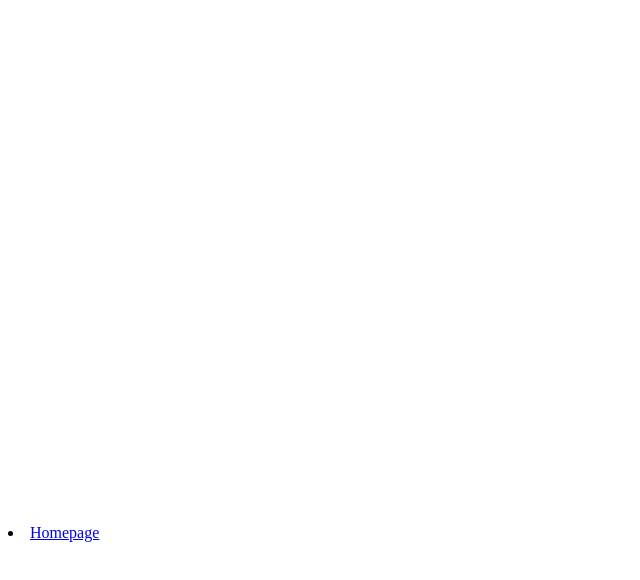
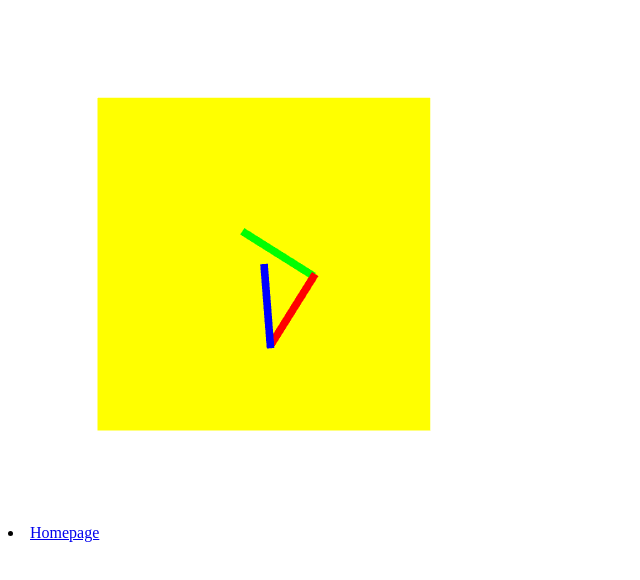
Before and after one commit to sturla-freyr/sturla-freyr.github.io, a plain HTML site: page v6/clock.html in a window 1280 px wide. Shown: the whole page, without its empty margins (0-640 px from the left). Drawn offline with Linux system fonts and the light colour scheme.

Commit message:
betri billy og overengineered klukka

```diff
--- a/v6/billy.js
+++ b/v6/billy.js
@@ -127,7 +127,7 @@ function render()
 
     var mv = mat4();
     mv = mult( mv, rotateX(spinX) );
-    mv = mult( mv, rotateY(spinY) ) ;
+    mv = mult( mv, rotateY(spinY) );
 
     // First the right wall
     mv1 = mult( mv, translate( -0.5, 0.0, 0.0 ) );
--- a/v6/clock.html
+++ b/v6/clock.html
@@ -6,23 +6,27 @@
 <title>Skrítinn klukka!</title>
 
 <script id="vertex-shader" type="x-shader/x-vertex">
-attribute vec4 vPosition;
+    attribute  vec4 vPosition;
+    attribute  vec4 vColor;
+    varying vec4 fColor;
 
-void
-main()
-{
-	gl_PointSize = 1.0;
-    gl_Position = vPosition;
-}
+    uniform mat4 transform;
+
+    void main()
+    {
+        fColor = vColor;
+        gl_Position = transform * vPosition;
+    }
 </script>
 
 <script id="fragment-shader" type="x-shader/x-fragment">
 precision mediump float;
 
-void
-main()
+varying vec4 fColor;
+
+void main()
 {
-    gl_FragColor = vec4( 0.0, 1.0, 0.0, 1.0 );
+    gl_FragColor = fColor;
 }
 </script>
 
--- a/v6/clock.js
+++ b/v6/clock.js
@@ -0,0 +1,189 @@
+var canvas;
+var gl;
+
+var numVertices  = 36;
+
+var points = [];
+var colors = [];
+
+var movement = false;     // Do we rotate?
+var spinX = 0;
+var spinY = 0;
+var origX;
+var origY;
+
+var matrixLoc;
+
+var hourHandSpeed = (30/3600)*-1;
+var minuteHandSpeed = (6/60)*-1;
+var secondHandSpeed = -6; // 6 degrees per second
+
+var hourHandAngle;
+var minuteHandAngle;
+var secondHandAngle;
+
+window.onload = function init()
+{
+    canvas = document.getElementById( "gl-canvas" );
+
+    gl = WebGLUtils.setupWebGL( canvas );
+    if ( !gl ) { alert( "WebGL isn't available" ); }
+
+    colorCube();
+
+    gl.viewport( 0, 0, canvas.width, canvas.height );
+    gl.clearColor( 1.0, 1.0, 1.0, 1.0 );
+
+    gl.enable(gl.DEPTH_TEST);
+
+    //
+    //  Load shaders and initialize attribute buffers
+    //
+    var program = initShaders( gl, "vertex-shader", "fragment-shader" );
+    gl.useProgram( program );
+
+    var cBuffer = gl.createBuffer();
+    gl.bindBuffer( gl.ARRAY_BUFFER, cBuffer );
+    gl.bufferData( gl.ARRAY_BUFFER, flatten(colors), gl.STATIC_DRAW );
+
+    var vColor = gl.getAttribLocation( program, "vColor" );
+    gl.vertexAttribPointer( vColor, 4, gl.FLOAT, false, 0, 0 );
+    gl.enableVertexAttribArray( vColor );
+
+    var vBuffer = gl.createBuffer();
+    gl.bindBuffer( gl.ARRAY_BUFFER, vBuffer );
+    gl.bufferData( gl.ARRAY_BUFFER, flatten(points), gl.STATIC_DRAW );
+
+    var vPosition = gl.getAttribLocation( program, "vPosition" );
+    gl.vertexAttribPointer( vPosition, 3, gl.FLOAT, false, 0, 0 );
+    gl.enableVertexAttribArray( vPosition );
+
+    matrixLoc = gl.getUniformLocation( program, "transform" );
+
+    //event listeners for mouse
+    canvas.addEventListener("mousedown", function(e){
+        movement = true;
+        origX = e.offsetX;
+        origY = e.offsetY;
+        e.preventDefault();         // Disable drag and drop
+    } );
+
+    canvas.addEventListener("mouseup", function(e){
+        movement = false;
+    } );
+
+    canvas.addEventListener("mousemove", function(e){
+        if(movement) {
+    	    spinY = ( spinY + (origX - e.offsetX) ) % 360;
+            spinX = ( spinX + (origY - e.offsetY) ) % 360;
+            origX = e.offsetX;
+            origY = e.offsetY;
+        }
+    } );
+
+    var currentTime = new Date();
+    var currentHour = currentTime.getHours() % 12;
+    var currentMinute = currentTime.getMinutes();
+    var currentSecond = currentTime.getSeconds();
+
+    hourHandAngle = (currentHour * 30) + (currentMinute / 60) * 30;
+    minuteHandAngle = currentMinute * 6;
+    secondHandAngle = currentSecond * 6;
+
+    render();
+}
+
+function colorCube()
+{
+    quad( 1, 0, 3, 2 );
+    quad( 2, 3, 7, 6 );
+    quad( 3, 0, 4, 7 );
+    quad( 6, 5, 1, 2 );
+    quad( 4, 5, 6, 7 );
+    quad( 5, 4, 0, 1 );
+}
+
+function quad(a, b, c, d)
+{
+    var vertices = [
+        vec3( -0.5, -0.5,  0.5 ),
+        vec3( -0.5,  0.5,  0.5 ),
+        vec3(  0.5,  0.5,  0.5 ),
+        vec3(  0.5, -0.5,  0.5 ),
+        vec3( -0.5, -0.5, -0.5 ),
+        vec3( -0.5,  0.5, -0.5 ),
+        vec3(  0.5,  0.5, -0.5 ),
+        vec3(  0.5, -0.5, -0.5 )
+    ];
+
+    var vertexColors = [
+        [ 0.0, 0.0, 0.0, 1.0 ],  // black
+        [ 1.0, 0.0, 0.0, 1.0 ],  // red
+        [ 1.0, 1.0, 0.0, 1.0 ],  // yellow
+        [ 0.0, 1.0, 0.0, 1.0 ],  // green
+        [ 0.0, 0.0, 1.0, 1.0 ],  // blue
+        [ 1.0, 0.0, 1.0, 1.0 ],  // magenta
+        [ 0.0, 1.0, 1.0, 1.0 ],  // cyan
+        [ 1.0, 1.0, 1.0, 1.0 ]   // white
+    ];
+
+    //vertex color assigned by the index of the vertex
+    var indices = [ a, b, c, a, c, d ];
+
+    for ( var i = 0; i < indices.length; ++i ) {
+        points.push( vertices[indices[i]] );
+        colors.push(vertexColors[a]);
+
+    }
+}
+
+function render() {
+    gl.clear(gl.COLOR_BUFFER_BIT | gl.DEPTH_BUFFER_BIT);
+
+    var mv = mat4();
+    mv = mult(mv, rotateX(spinX));
+    mv = mult(mv, rotateY(spinY));
+
+    // Update rotation angles
+    hourHandAngle += hourHandSpeed / 60; // Update every frame
+    minuteHandAngle += minuteHandSpeed / 60; // Update every frame
+    secondHandAngle += secondHandSpeed / 60; // Update every frame
+
+    // Draw the clock face
+    var mv0 = mult(mv, translate(0.0, 0.0, 1.49));
+    mv0 = mult(mv0, scalem(1.3, 1.3, 1.0));
+    mv0 = mult(mv0, rotateY(90));
+    gl.uniformMatrix4fv(matrixLoc, false, flatten(mv0));
+    gl.drawArrays(gl.TRIANGLES, 0, numVertices);
+
+    // Draw the hour hand
+    //mv = mult(mv, translate(0.0, 0.0, 0.0));
+    mv = mult(mv, rotateZ(hourHandAngle+90));
+    var mv1 = mult(mv, translate(0.165, 0, 0));
+    mv1 = mult(mv1, scalem(0.33, 0.03, 0.01));
+    gl.uniformMatrix4fv(matrixLoc, false, flatten(mv1));
+    gl.drawArrays(gl.TRIANGLES, 0, numVertices);
+
+    // Byrja til hægri á fyrsta vísi 0.33
+    mv = mult(mv, translate(0.32, 0, 0));
+
+    // Draw the minute hand
+    mv = mult(mv, rotateZ(minuteHandAngle+90));
+    var mv2 = mult(mv, translate(0.165, 0, 0));
+    mv2 = mult(mv2, scalem(0.33, 0.03, 0.01));
+    mv2 = mult( mv2, rotateY(180) );
+    gl.uniformMatrix4fv(matrixLoc, false, flatten(mv2));
+    gl.drawArrays(gl.TRIANGLES, 0, numVertices);
+
+    // Þriðji vísir
+    mv = mult(mv, translate(0.32, 0, 0));
+
+    mv = mult(mv, rotateZ(secondHandAngle+90));
+    var mv3 = mult(mv, translate(0.165, 0, 0));
+    mv3 = mult(mv3, scalem(0.33, 0.03, 0.01));
+    mv3 = mult( mv3, rotateX(90) );
+    gl.uniformMatrix4fv(matrixLoc, false, flatten(mv3));
+    gl.drawArrays(gl.TRIANGLES, 0, numVertices);
+
+    requestAnimFrame(render);
+}
```
Also changed, not shown: index.html (+1 -1 lines), v6/billy.html (+1 -1 lines).
